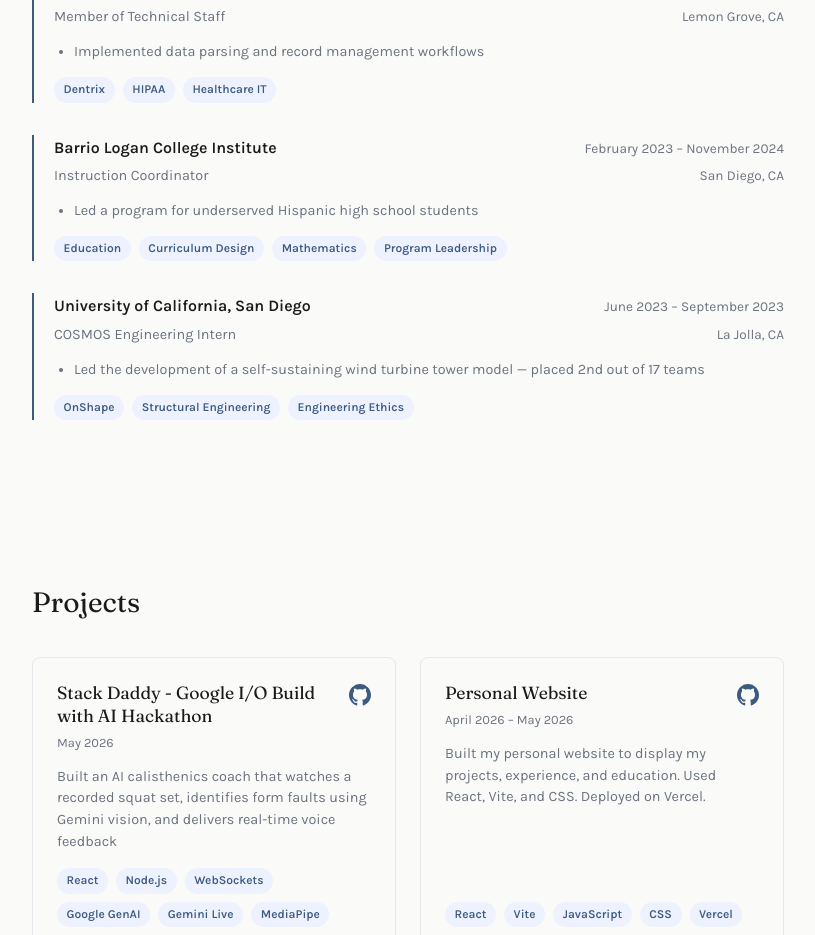
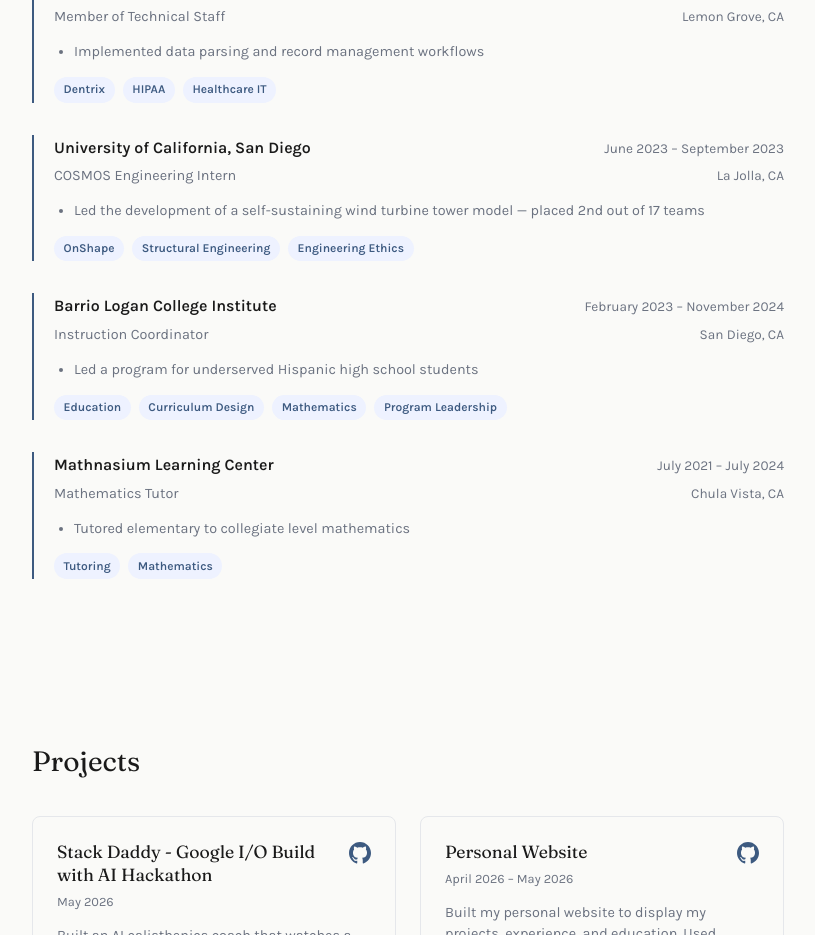
Before and after one commit to draygada/Personal-Website, a React (Vite) app: page / in a window 1280 px wide. Shown: the part 2321-3256 px from the top of the page, without its empty margins (232-1047 px from the left). Built offline with nearby package versions, Linux system fonts and the light colour scheme.

Commit message:
Added mathnasium experience

```diff
--- a/src/components/Experience.jsx
+++ b/src/components/Experience.jsx
@@ -64,6 +64,20 @@
     ],
   },
   {
+    id: 'ucsd-cosmos',
+    company: 'University of California, San Diego',
+    role: 'COSMOS Engineering Intern',
+    period: 'June 2023 – September 2023',
+    location: 'La Jolla, CA',
+    tags: ['OnShape', 'Structural Engineering', 'Engineering Ethics',],
+    bullets: [
+      <>
+        Led the development of a self-sustaining wind turbine
+        tower model — placed 2nd out of 17 teams
+      </>,
+    ],
+  },
+  {
     id: 'blci',
     company: 'Barrio Logan College Institute',
     role: 'Instruction Coordinator',
@@ -76,18 +90,17 @@
       </>
     ],
   },
-  {
-    id: 'ucsd-cosmos',
-    company: 'University of California, San Diego',
-    role: 'COSMOS Engineering Intern',
-    period: 'June 2023 – September 2023',
-    location: 'La Jolla, CA',
-    tags: ['OnShape', 'Structural Engineering', 'Engineering Ethics',],
+    {
+    id: 'mlc',
+    company: 'Mathnasium Learning Center',
+    role: 'Mathematics Tutor',
+    period: 'July 2021 – July 2024',
+    location: 'Chula Vista, CA',
+    tags: ['Tutoring', 'Mathematics'],
     bullets: [
       <>
-        Led the development of a self-sustaining wind turbine
-        tower model — placed 2nd out of 17 teams
-      </>,
+        Tutored elementary to collegiate level mathematics
+      </>
     ],
   },
 ]
```
